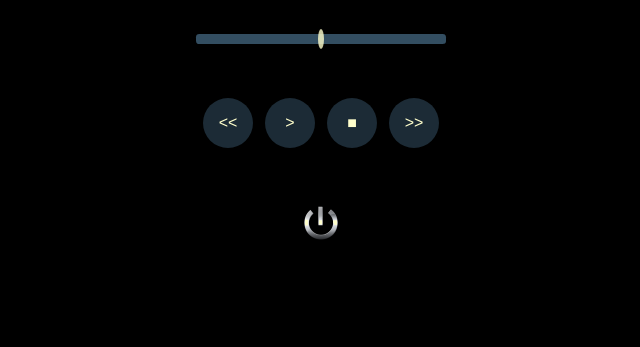
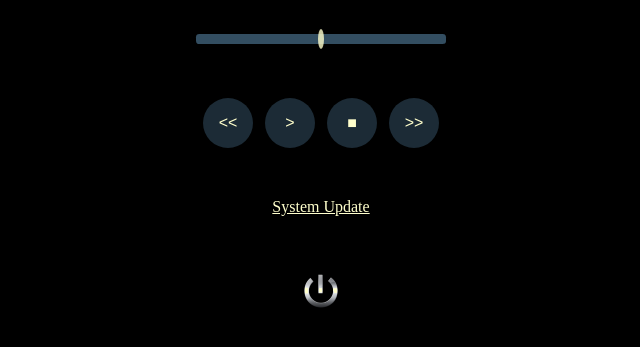
Before and after one commit to eragefe/root, a Flask app: template web/templates/app.html in a window 1280 px wide. Shown: the part 278-625 px from the top of the page, without its empty margins (319-959 px from the left). Run offline with Flask 2, Linux system fonts and the light colour scheme; the template is opened without the code that fills it: most values are stand-ins (such as "Sample title", 1, 10 or a date in 2020); data that the repository does not hold is empty.

Commit message:
Update app.html

```diff
--- a/web/templates/app.html
+++ b/web/templates/app.html
@@ -63,7 +63,8 @@ function makerequest() {
          &nbsp; <a href="{{ url_for('play') }}"><button class="button" style="height:50px;width:50px">></button></a>
          &nbsp; <a href="{{ url_for('stop') }}"><button class="button" style="height:50px;width:50px">&#9632;</button></a>
          &nbsp; <a href="{{ url_for('next') }}"><button class="button" style="height:50px;width:50px">>></button></a></p>
-
+       <p align="center"><label>&nbsp;</label></p>
+        <p align="center"><a class="manualSSIDEntry" href="{{ url_for('update') }}">System Update</a></p>
         <p align="center"><label>&nbsp;</label></p>
         <p align="center"><a href="{{ url_for('power') }}"><img src="/static/power.png"></img></a></p>
     </form>
```
